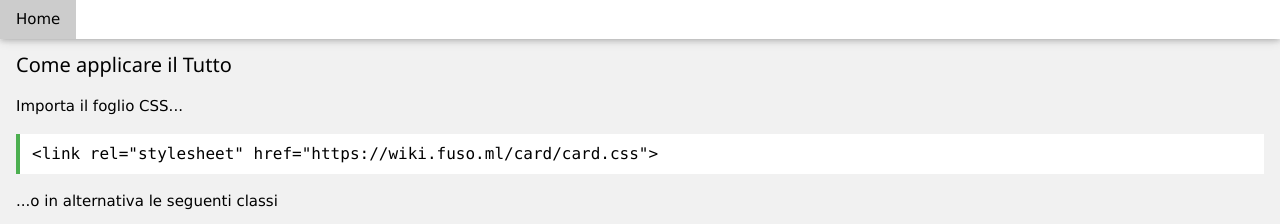
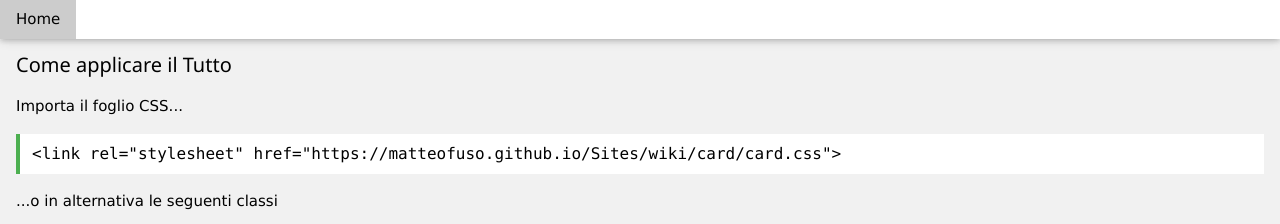
Before and after one commit to matteofuso/Sites, a plain HTML site: page wiki/card/index.html in a window 1280 px wide. Shown: the top 224 px of the page. Drawn offline with nearby package versions, Linux system fonts and the light colour scheme; a script that the page names is missing.

Commit message:
Fixed Refs

```diff
--- a/wiki/card/index.html
+++ b/wiki/card/index.html
@@ -48,7 +48,7 @@
             <h4>Come applicare il Tutto</h4>
             <p>Importa il foglio CSS...</p>
             <div class="w3-code htmlHigh">
-                &lt;link rel="stylesheet" href="https://wiki.fuso.ml/card/card.css">
+                &lt;link rel="stylesheet" href="https://matteofuso.github.io/Sites/wiki/card/card.css">
             </div>
             <p>...o in alternativa le seguenti classi</p>
             <div class="w3-code cssHigh">
```
Also changed, not shown: 2 other files.
